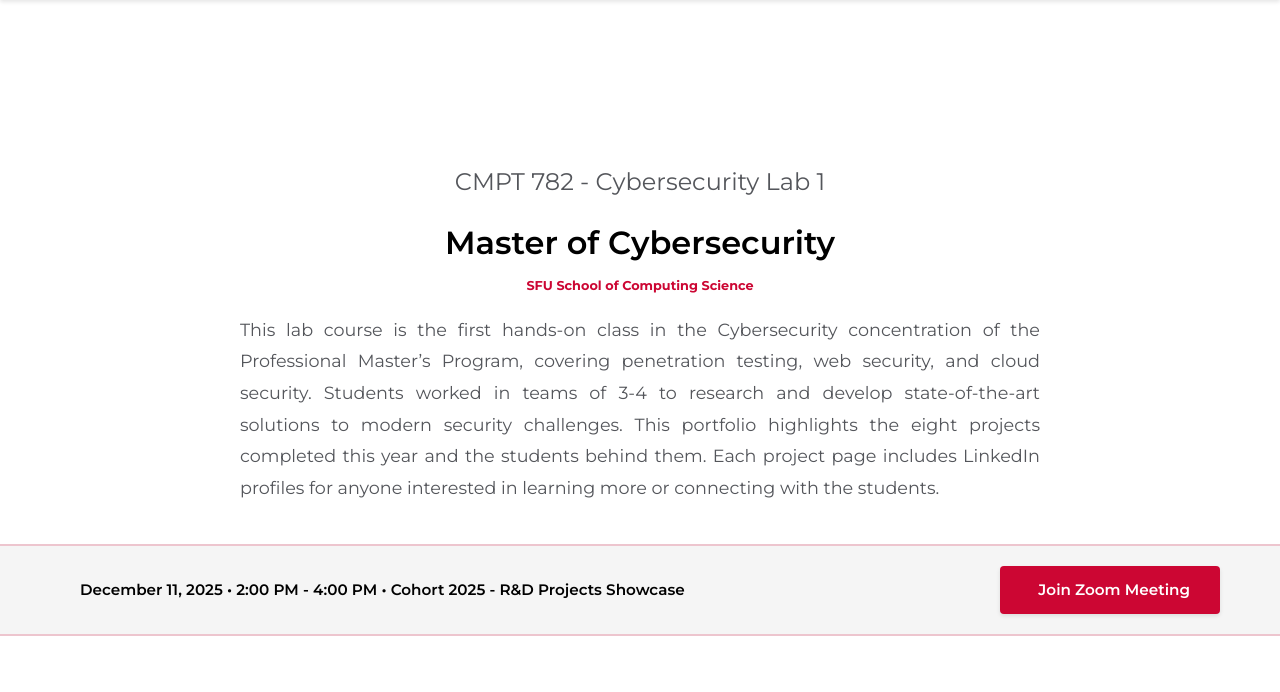
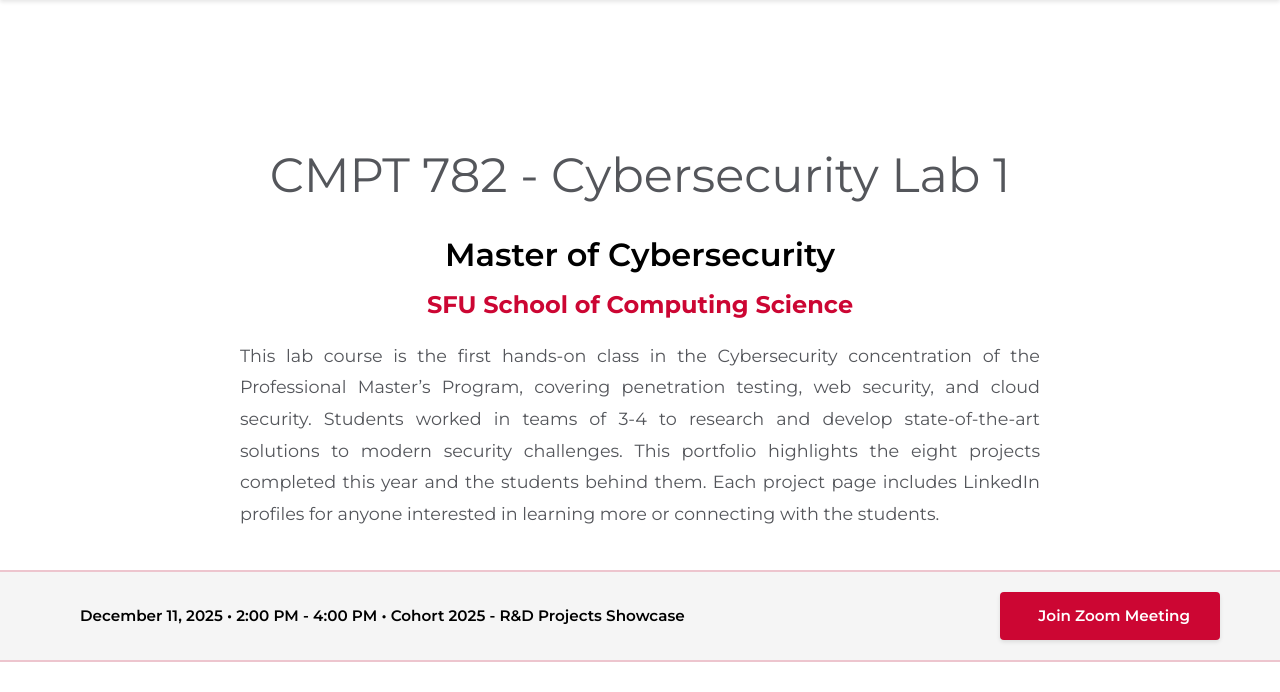
Before and after one commit to CMPT782Lab/researchprojects, a plain HTML site: page docs/index.html in a window 1280 px wide. Shown: the part 108-800 px from the top of the page. Drawn offline with Linux system fonts and the light colour scheme.

Commit message:
update style

```diff
--- a/docs/css/styles.css
+++ b/docs/css/styles.css
@@ -199,7 +199,7 @@ body {
 }
 
 .hero-title {
-  font-size: 0.8rem;
+  font-size: 1.5rem;
   font-weight: 700;
   margin-bottom: 20px;
   color: var(--sfu-red);
@@ -223,7 +223,7 @@ body {
 }
 
 .hero-subtitle {
-  font-size: 1.5rem !important;
+  font-size: 3rem !important;
   color: var(--text-light);
   margin-bottom: 20px;
   font-weight: 400;
```
